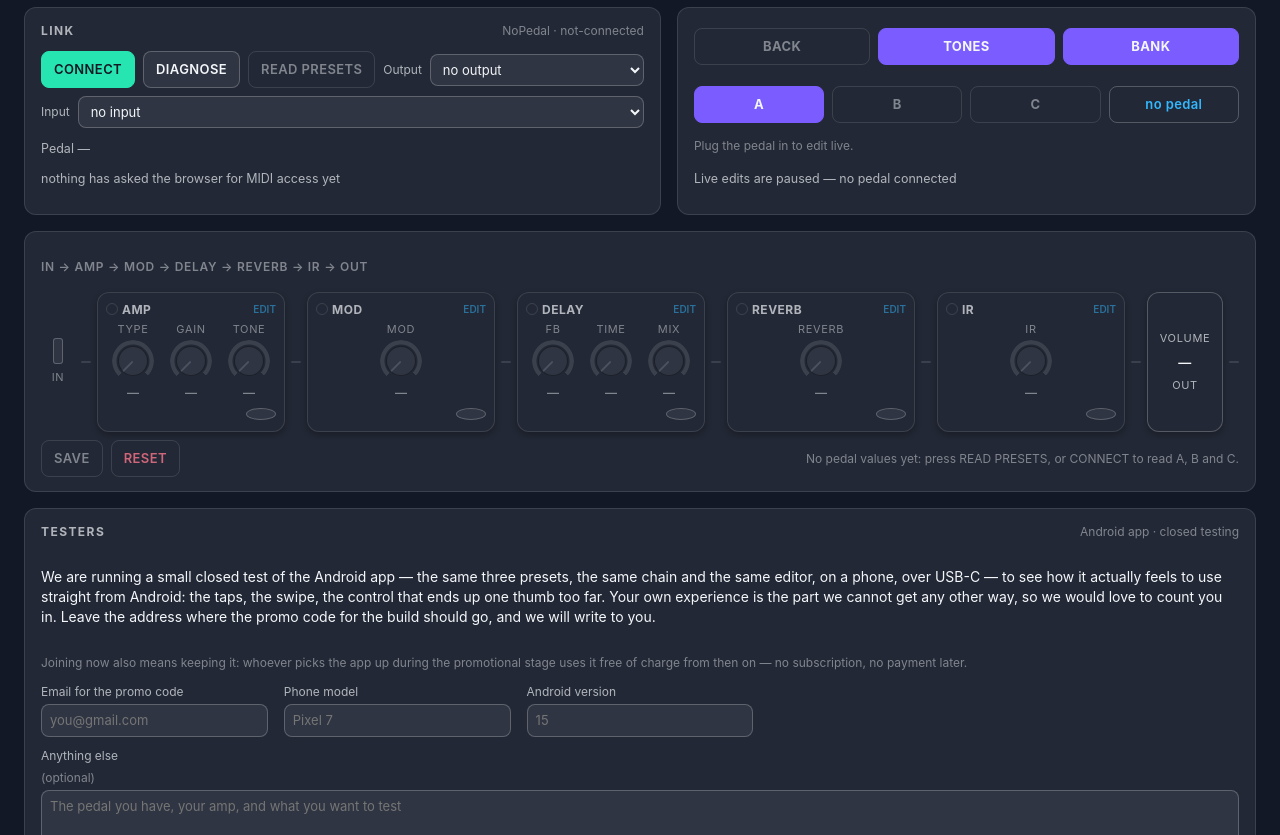
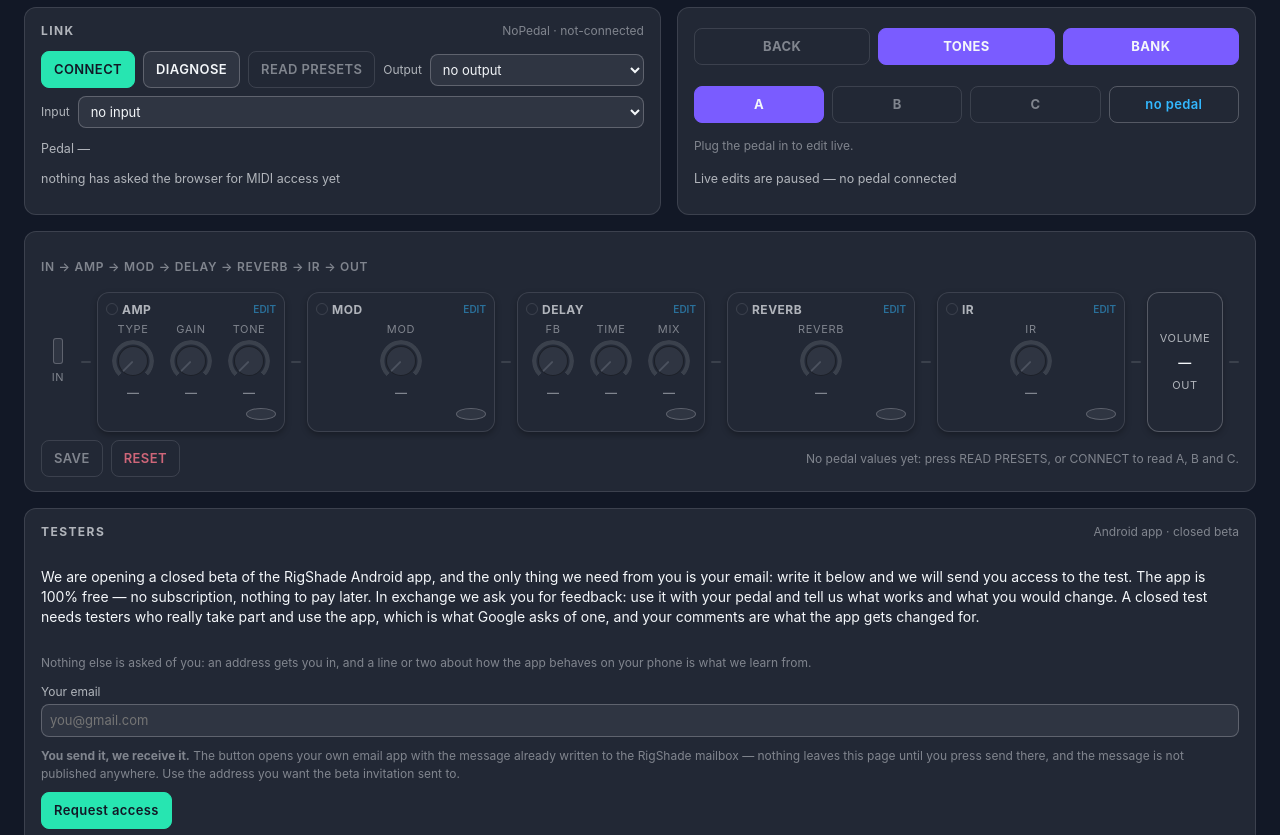
Before and after one commit to padillameng/RigShade-Web-App, a plain HTML site: page index.html in a window 1280 px wide. Shown: the part 70-905 px from the top of the page. Drawn offline with Linux system fonts and the light colour scheme.

Commit message:
Testers: ask only for an email, and say the app is free

```diff
--- a/i18n.js
+++ b/i18n.js
@@ -23,21 +23,14 @@ var es={
 'Tap the bank the pedal\'s own A/B/C switch is on. That bank is heard live; the others reach the pedal when you press SAVE.':'Toca el banco en el que está el selector A/B/C del propio pedal. Ese banco se escucha en vivo; los demás llegan al pedal cuando pulsas SAVE.',
 'Cancel':'Cancelar',
 'Testers':'Probadores',
-'Android app · closed testing':'App de Android · prueba cerrada',
-'We are running a small closed test of the Android app — the same three presets, the same chain and the same editor, on a phone, over USB-C — to see how it actually feels to use straight from Android: the taps, the swipe, the control that ends up one thumb too far. Your own experience is the part we cannot get any other way, so we would love to count you in. Leave the address where the promo code for the build should go, and we will write to you.':'Estamos haciendo una prueba cerrada pequeña de la app de Android —los mismos tres presets, la misma cadena y el mismo editor, en un teléfono, por USB-C— para ver cómo se siente usarla directamente desde Android: los toques, el deslizamiento, el control que acaba un pulgar demasiado lejos. Tu propia experiencia es la parte que no podemos conseguir de otra forma, así que nos encantaría contar contigo. Déjanos la dirección donde quieres recibir el código promocional de la versión, y te escribimos.',
-'Joining now also means keeping it: whoever picks the app up during the promotional stage uses it free of charge from then on — no subscription, no payment later.':'Entrar ahora también significa quedártela: quien recoja la app durante la etapa promocional la usa gratis desde ese momento — sin suscripción y sin pagos después.',
-'Email for the promo code':'Correo para el código promocional',
+'Android app · closed beta':'App de Android · beta cerrada',
+'We are opening a closed beta of the RigShade Android app, and the only thing we need from you is your email: write it below and we will send you access to the test. The app is 100% free — no subscription, nothing to pay later. In exchange we ask you for feedback: use it with your pedal and tell us what works and what you would change. A closed test needs testers who really take part and use the app, which is what Google asks of one, and your comments are what the app gets changed for.':'Estamos abriendo una beta cerrada de la app de Android de RigShade, y lo único que necesitamos de ti es tu correo: escríbelo abajo y te enviamos el acceso a la prueba. La app es 100% gratis — sin suscripción y sin pagos después. A cambio te pedimos opinión: úsala con tu pedal y cuéntanos qué funciona y qué cambiarías. Una prueba cerrada necesita probadores que de verdad participen y usen la app, que es lo que Google pide en una, y tus comentarios son lo que hace que la app cambie.',
+'Nothing else is asked of you: an address gets you in, and a line or two about how the app behaves on your phone is what we learn from.':'No te pedimos nada más: con tu correo entras, y un par de líneas sobre cómo se comporta la app en tu teléfono es lo que nos enseña.',
+'Your email':'Tu correo',
 'you@gmail.com':'you@gmail.com',
-'Phone model':'Modelo de teléfono',
-'Pixel 7':'Pixel 7',
-'Android version':'Versión de Android',
-'15':'15',
-'Anything else':'Algo más',
-'(optional)':'(opcional)',
-'The pedal you have, your amp, and what you want to test':'El pedal que tienes, tu amplificador y lo que quieres probar',
 'You send it, we receive it.':'Lo envías tú, lo recibimos nosotros.',
-'The button opens your own email app with the message already written to the RigShade mailbox — nothing leaves this page until you press send there, and the message is not published anywhere. Use the address you want the code sent to.':'El botón abre tu propia aplicación de correo con el mensaje ya escrito al buzón de RigShade — nada sale de esta página hasta que pulsas enviar allí, y el mensaje no se publica en ningún sitio. Usa la dirección a la que quieres que llegue el código.',
-'Request a seat':'Pedir una plaza',
+'The button opens your own email app with the message already written to the RigShade mailbox — nothing leaves this page until you press send there, and the message is not published anywhere. Use the address you want the beta invitation sent to.':'El botón abre tu propia aplicación de correo con el mensaje ya escrito al buzón de RigShade — nada sale de esta página hasta que pulsas enviar allí, y el mensaje no se publica en ningún sitio. Usa la dirección a la que quieres que llegue la invitación a la beta.',
+'Request access':'Pedir acceso',
 'The tester intake is being set up.':'La recepción de testers se está preparando.',
 'GET IT ON':'OBTENER EN',
 'Google Play':'Google Play',
@@ -65,15 +58,11 @@ var es={
 'The page asks the browser for permission to use Web MIDI, which is what reaches the pedal over USB. That permission is the browser\'s, not ours. The only device the page talks to is the one you pick in the Link panel.':'La página pide permiso al navegador para usar Web MIDI, que es lo que llega al pedal por USB. Ese permiso es del navegador, no nuestro. El único dispositivo con el que habla la página es el que eliges en el panel de enlace.',
 'The tester form at the end of the control page is the one thing here that goes past that: it writes a message to the project\'s mailbox (':'El formulario de testers al final de la página de control es lo único que va más allá: escribe un mensaje al buzón del proyecto (',
 ') and hands it to your own email app, so nothing is sent until you press send there. This page itself sends nothing and stores nothing. Once you send it, the message is kept in that inbox under our own terms — and in your own sent mail, under your provider\'s.':') y lo entrega a tu propia aplicación de correo, así que no se envía nada hasta que pulsas enviar allí. Esta página no envía ni guarda nada. Una vez enviado, el mensaje se conserva en ese buzón según nuestros términos — y en tu propio correo enviado, según los de tu proveedor.',
-'RigShade beta tester request — {device}':'Solicitud de tester de RigShade — {device}',
-'Beta tester request':'Solicitud de tester',
-'Email for the promo code: {value}':'Correo para el código promocional: {value}',
-'Phone: {value}':'Teléfono: {value}',
-'Android: {value}':'Android: {value}',
-'Anything else:':'Algo más:',
+'RigShade closed beta — access request':'Beta cerrada de RigShade — solicitud de acceso',
+'Closed beta request':'Solicitud de la beta cerrada',
+'Email for the beta: {value}':'Correo para la beta: {value}',
 '(not given)':'(sin datos)',
-'(nothing added)':'(nada añadido)',
-'Sent from the RigShade control page.':'Enviado desde la página de control de RigShade.',
+'Sent from the RigShade WebApp.':'Enviado desde RigShade WebApp.',
 'Opening your email app — the message goes to {mailbox}.':'Abriendo tu aplicación de correo — el mensaje va a {mailbox}.',
 '"{name}" carries no cabinet':'"{name}" no lleva gabinete',
 '"{name}" could not be written: {reason}':'no se pudo escribir "{name}": {reason}',
@@ -323,21 +312,14 @@ var pt={
 'Tap the bank the pedal\'s own A/B/C switch is on. That bank is heard live; the others reach the pedal when you press SAVE.':'Toque o banco em que está a chave A/B/C do próprio pedal. Esse banco é ouvido ao vivo; os outros chegam ao pedal quando você pressiona SAVE.',
 'Cancel':'Cancelar',
 'Testers':'Testadores',
-'Android app · closed testing':'App Android · teste fechado',
-'We are running a small closed test of the Android app — the same three presets, the same chain and the same editor, on a phone, over USB-C — to see how it actually feels to use straight from Android: the taps, the swipe, the control that ends up one thumb too far. Your own experience is the part we cannot get any other way, so we would love to count you in. Leave the address where the promo code for the build should go, and we will write to you.':'Estamos fazendo um teste fechado pequeno do app Android — os mesmos três presets, a mesma cadeia e o mesmo editor, em um celular, por USB-C — para ver como é usar direto do Android: os toques, o deslize, o controle que acaba um dedo longe demais. A sua própria experiência é a parte que não conseguimos de outra forma, então adoraríamos contar com você. Deixe o endereço para onde o código promocional da versão deve ir, e escreveremos para você.',
-'Joining now also means keeping it: whoever picks the app up during the promotional stage uses it free of charge from then on — no subscription, no payment later.':'Entrar agora também significa ficar com ele: quem pegar o app durante a etapa promocional usa de graça a partir daí — sem assinatura, sem pagamento depois.',
-'Email for the promo code':'E-mail para o código promocional',
+'Android app · closed beta':'App Android · beta fechada',
+'We are opening a closed beta of the RigShade Android app, and the only thing we need from you is your email: write it below and we will send you access to the test. The app is 100% free — no subscription, nothing to pay later. In exchange we ask you for feedback: use it with your pedal and tell us what works and what you would change. A closed test needs testers who really take part and use the app, which is what Google asks of one, and your comments are what the app gets changed for.':'Estamos abrindo uma beta fechada do app Android da RigShade, e a única coisa que precisamos de você é o seu e-mail: escreva abaixo e enviaremos o acesso ao teste. O app é 100% gratuito — sem assinatura e sem pagamento depois. Em troca, pedimos a sua opinião: use com o seu pedal e conte o que funciona e o que você mudaria. Um teste fechado precisa de testadores que realmente participem e usem o app, que é o que o Google pede em um, e os seus comentários são o que faz o app mudar.',
+'Nothing else is asked of you: an address gets you in, and a line or two about how the app behaves on your phone is what we learn from.':'Não pedimos mais nada: com o seu e-mail você entra, e duas linhas sobre como o app se comporta no seu celular é o que nos ensina.',
+'Your email':'Seu e-mail',
 'you@gmail.com':'you@gmail.com',
-'Phone model':'Modelo do celular',
-'Pixel 7':'Pixel 7',
-'Android version':'Versão do Android',
-'15':'15',
-'Anything else':'Algo mais',
-'(optional)':'(opcional)',
-'The pedal you have, your amp, and what you want to test':'O pedal que você tem, seu amplificador e o que quer testar',
 'You send it, we receive it.':'Você envia, nós recebemos.',
-'The button opens your own email app with the message already written to the RigShade mailbox — nothing leaves this page until you press send there, and the message is not published anywhere. Use the address you want the code sent to.':'O botão abre o seu próprio aplicativo de e-mail com a mensagem já escrita para a caixa da RigShade — nada sai desta página até você apertar enviar lá, e a mensagem não é publicada em lugar nenhum. Use o endereço para onde o código deve ir.',
-'Request a seat':'Pedir uma vaga',
+'The button opens your own email app with the message already written to the RigShade mailbox — nothing leaves this page until you press send there, and the message is not published anywhere. Use the address you want the beta invitation sent to.':'O botão abre o seu próprio aplicativo de e-mail com a mensagem já escrita para a caixa da RigShade — nada sai desta página até você apertar enviar lá, e a mensagem não é publicada em lugar nenhum. Use o endereço para onde o convite da beta deve ir.',
+'Request access':'Pedir acesso',
 'The tester intake is being set up.':'A recepção de testadores está sendo preparada.',
 'GET IT ON':'BAIXE NO',
 'Google Play':'Google Play',
@@ -365,15 +347,11 @@ var pt={
 'The page asks the browser for permission to use Web MIDI, which is what reaches the pedal over USB. That permission is the browser\'s, not ours. The only device the page talks to is the one you pick in the Link panel.':'A página pede permissão ao navegador para usar Web MIDI, que é o que chega ao pedal por USB. Essa permissão é do navegador, não nossa. O único dispositivo com que a página conversa é o que você escolhe no painel de ligação.',
 'The tester form at the end of the control page is the one thing here that goes past that: it writes a message to the project\'s mailbox (':'O formulário de testadores no fim da página de controle é a única coisa que vai além disso: ele escreve uma mensagem para a caixa do projeto (',
 ') and hands it to your own email app, so nothing is sent until you press send there. This page itself sends nothing and stores nothing. Once you send it, the message is kept in that inbox under our own terms — and in your own sent mail, under your provider\'s.':') e o entrega ao seu próprio aplicativo de e-mail, então nada é enviado até você apertar enviar lá. Esta página não envia nem guarda nada. Depois de enviado, a mensagem fica nessa caixa sob os nossos termos — e no seu próprio e-mail enviado, sob os termos do seu provedor.',
-'RigShade beta tester request — {device}':'Pedido de testador da RigShade — {device}',
-'Beta tester request':'Pedido de testador',
-'Email for the promo code: {value}':'E-mail para o código promocional: {value}',
-'Phone: {value}':'Celular: {value}',
-'Android: {value}':'Android: {value}',
-'Anything else:':'Algo mais:',
+'RigShade closed beta — access request':'Beta fechada da RigShade — pedido de acesso',
+'Closed beta request':'Pedido da beta fechada',
+'Email for the beta: {value}':'E-mail para a beta: {value}',
 '(not given)':'(não informado)',
-'(nothing added)':'(nada adicionado)',
-'Sent from the RigShade control page.':'Enviado da página de controle da RigShade.',
+'Sent from the RigShade WebApp.':'Enviado do RigShade WebApp.',
 'Opening your email app — the message goes to {mailbox}.':'Abrindo o seu aplicativo de e-mail — a mensagem vai para {mailbox}.',
 '"{name}" carries no cabinet':'"{name}" não traz gabinete',
 '"{name}" could not be written: {reason}':'não foi possível escrever "{name}": {reason}',
--- a/index.html
+++ b/index.html
@@ -580,33 +580,20 @@
   <footer class="panel wide foot" data-shell="foot">
     <div class="panel-head">
       <h2 data-i18n="Testers">Testers</h2>
-      <span class="state" data-i18n="Android app · closed testing">Android app · closed testing</span>
+      <span class="state" data-i18n="Android app · closed beta">Android app · closed beta</span>
     </div>
-    <p data-i18n="We are running a small closed test of the Android app — the same three presets, the same chain and the same editor, on a phone, over USB-C — to see how it actually feels to use straight from Android: the taps, the swipe, the control that ends up one thumb too far. Your own experience is the part we cannot get any other way, so we would love to count you in. Leave the address where the promo code for the build should go, and we will write to you.">We are running a small closed test of the Android app — the same three presets, the same chain and the same editor, on a phone, over USB-C — to see how it actually feels to use straight from Android: the taps, the swipe, the control that ends up one thumb too far. Your own experience is the part we cannot get any other way, so we would love to count you in. Leave the address where the promo code for the build should go, and we will write to you.</p>
-    <p class="fine" data-i18n="Joining now also means keeping it: whoever picks the app up during the promotional stage uses it free of charge from then on — no subscription, no payment later.">Joining now also means keeping it: whoever picks the app up during the promotional stage uses it free of charge from then on — no subscription, no payment later.</p>
+    <p data-i18n="We are opening a closed beta of the RigShade Android app, and the only thing we need from you is your email: write it below and we will send you access to the test. The app is 100% free — no subscription, nothing to pay later. In exchange we ask you for feedback: use it with your pedal and tell us what works and what you would change. A closed test needs testers who really take part and use the app, which is what Google asks of one, and your comments are what the app gets changed for.">We are opening a closed beta of the RigShade Android app, and the only thing we need from you is your email: write it below and we will send you access to the test. The app is 100% free — no subscription, nothing to pay later. In exchange we ask you for feedback: use it with your pedal and tell us what works and what you would change. A closed test needs testers who really take part and use the app, which is what Google asks of one, and your comments are what the app gets changed for.</p>
+    <p class="fine" data-i18n="Nothing else is asked of you: an address gets you in, and a line or two about how the app behaves on your phone is what we learn from.">Nothing else is asked of you: an address gets you in, and a line or two about how the app behaves on your phone is what we learn from.</p>
 
     <form class="tester-form" data-shell="tester-form" data-contact-email="rigcanvaslab@gmail.com" hidden>
-      <label><span data-i18n="Email for the promo code">Email for the promo code</span>
+      <label class="wide-field"><span data-i18n="Your email">Your email</span>
         <input name="email" type="email" required maxlength="254" placeholder="you@gmail.com"
                data-i18n="you@gmail.com" data-i18n-attr="placeholder"
                autocomplete="email" spellcheck="false">
       </label>
-      <label><span data-i18n="Phone model">Phone model</span>
-        <input name="device" required maxlength="60" placeholder="Pixel 7"
-               data-i18n="Pixel 7" data-i18n-attr="placeholder">
-      </label>
-      <label><span data-i18n="Android version">Android version</span>
-        <input name="android" maxlength="30" placeholder="15"
-               data-i18n="15" data-i18n-attr="placeholder">
-      </label>
-      <label class="wide-field"><span data-i18n="Anything else">Anything else</span> <span class="state" data-i18n="(optional)">(optional)</span>
-        <textarea name="notes" maxlength="800" rows="3"
-                  placeholder="The pedal you have, your amp, and what you want to test"
-                  data-i18n="The pedal you have, your amp, and what you want to test" data-i18n-attr="placeholder"></textarea>
-      </label>
-      <p class="fine wide-field"><strong data-i18n="You send it, we receive it.">You send it, we receive it.</strong> <span data-i18n="The button opens your own email app with the message already written to the RigShade mailbox — nothing leaves this page until you press send there, and the message is not published anywhere. Use the address you want the code sent to.">The button opens your own email app with the message already written to the RigShade mailbox — nothing leaves this page until you press send there, and the message is not published anywhere. Use the address you want the code sent to.</span></p>
+      <p class="fine wide-field"><strong data-i18n="You send it, we receive it.">You send it, we receive it.</strong> <span data-i18n="The button opens your own email app with the message already written to the RigShade mailbox — nothing leaves this page until you press send there, and the message is not published anywhere. Use the address you want the beta invitation sent to.">The button opens your own email app with the message already written to the RigShade mailbox — nothing leaves this page until you press send there, and the message is not published anywhere. Use the address you want the beta invitation sent to.</span></p>
       <div class="row wide-field">
-        <button class="primary" type="submit" data-shell="tester-submit" data-i18n="Request a seat">Request a seat</button>
+        <button class="primary" type="submit" data-shell="tester-submit" data-i18n="Request access">Request access</button>
         <span class="notice" data-shell="tester-status" role="status"></span>
       </div>
     </form>
```
Also changed, not shown: tester.js (+5 -18 lines), .agent-go/sessions/e63d32f6d96627c44b3c176074cdacb8/meta.json (added), .agent-go/state-manifest.json (added).
